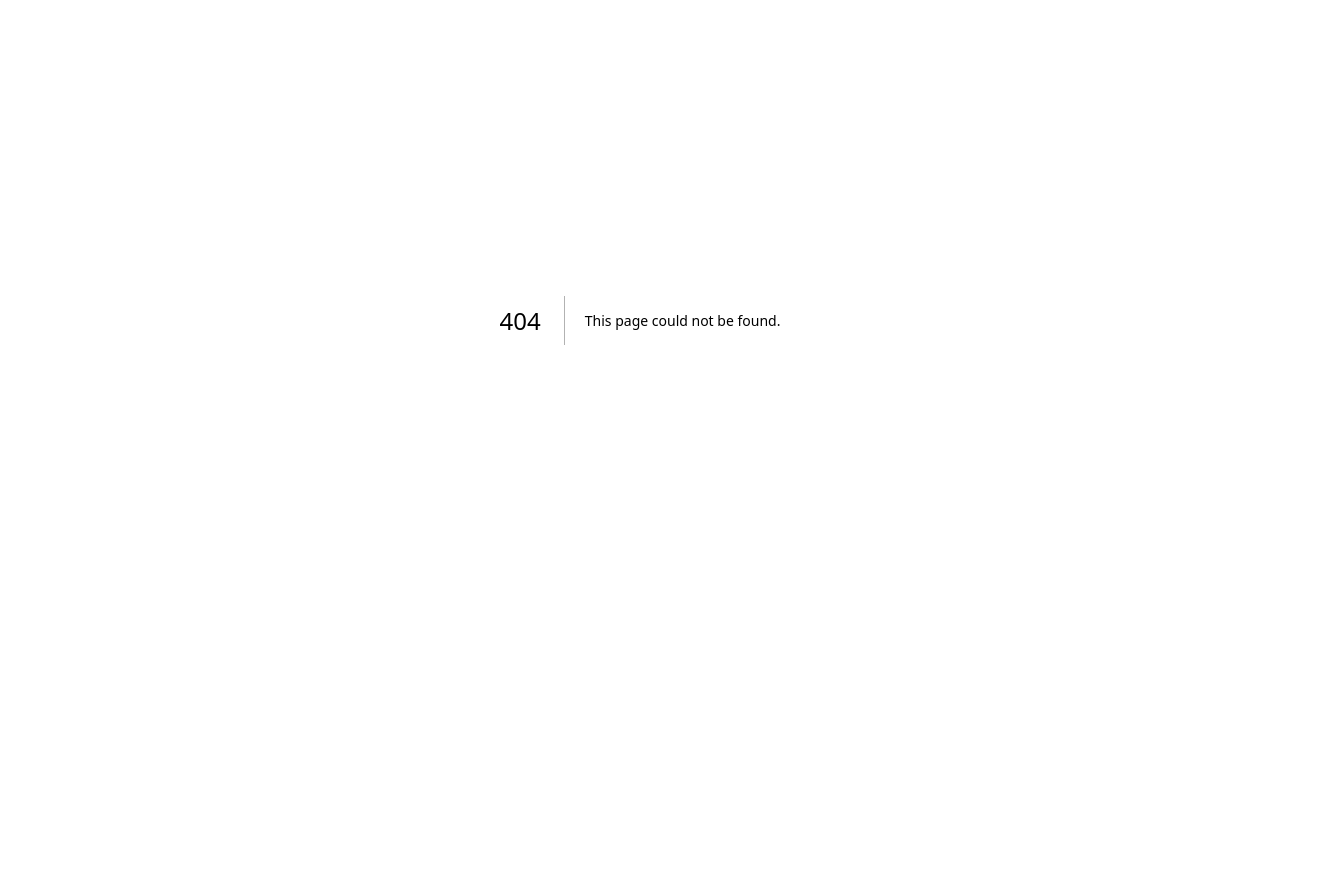
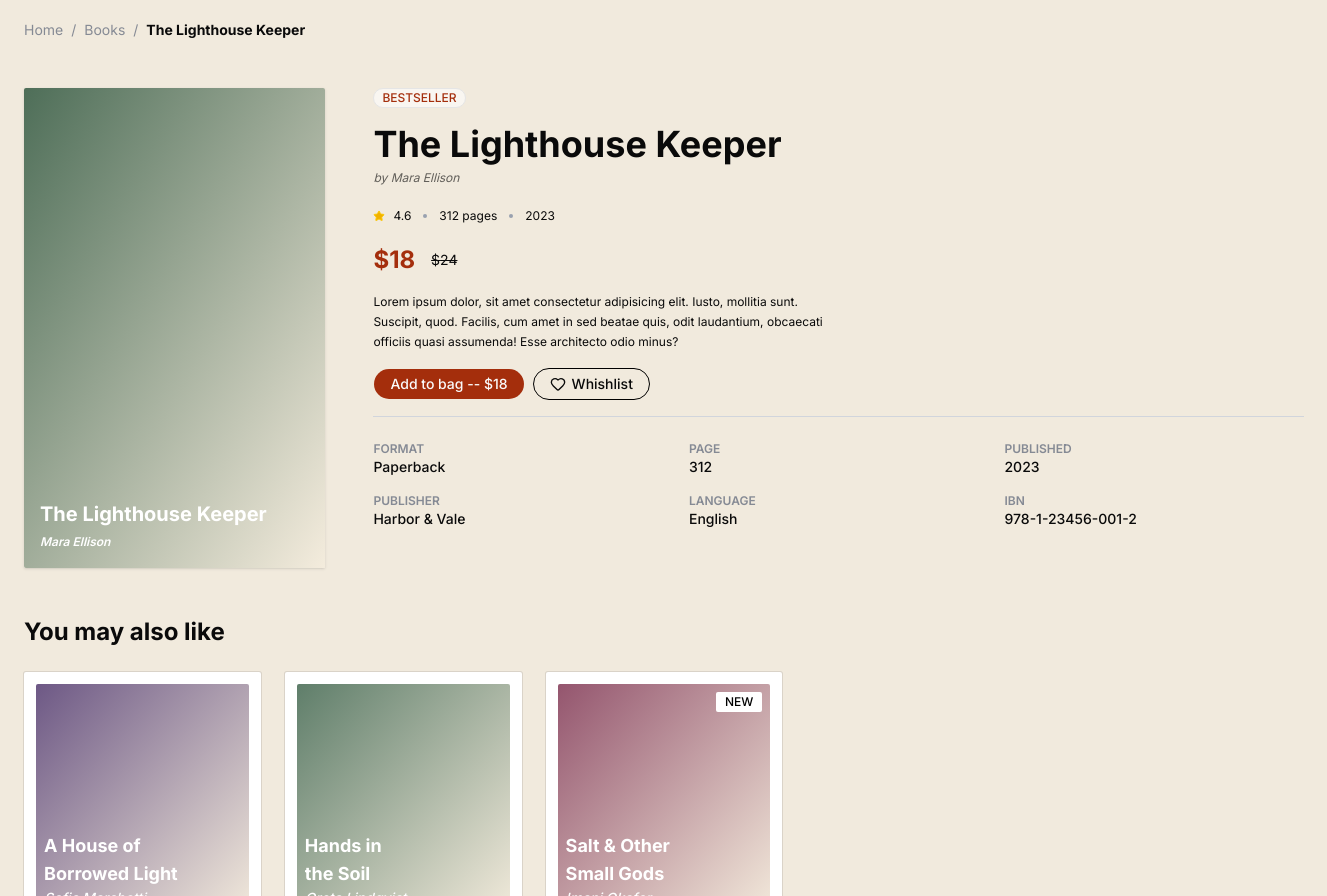
Before and after one commit to Trangsiban27/trangsiban_ezgames_frontendtest, a Next.js app: page /books/1 in a window 1280 px wide. Before the commit this address had no page. Shown: the part 80-976 px from the top of the page, 1327 px wide, since content can reach past the window. Before the commit the page ends 800 px from the top, so only its background shows below. Built offline with nearby package versions, Linux system fonts and the light colour scheme; a web font is replaced by a local one.

Commit message:
Feat: Book detail page and reponsive

```diff
--- /dev/null
+++ b/app/(main)/books/[id]/page.tsx
@@ -0,0 +1,156 @@
+'use client'
+import YouMayLikes from '@/components/books/you-may-likes/YouMayLikes'
+import { Badge } from '@/components/ui/badge'
+import { Button } from '@/components/ui/button'
+import { BOOKS } from '@/constants'
+import { Heart, Star } from 'lucide-react'
+import Link from 'next/link'
+import { useParams, useSearchParams } from 'next/navigation'
+import React, { Suspense } from 'react'
+
+interface Props {
+    id: string | any
+}
+
+const INFO = [
+    {
+        title: 'FORMAT',
+        text: 'Paperback'
+    },
+    {
+        title: 'PAGE',
+        text: 312
+    },
+    {
+        title: 'PUBLISHED',
+        text: '2023'
+    },
+    {
+        title: 'PUBLISHER',
+        text: 'Harbor & Vale'
+    },
+    {
+        title: 'LANGUAGE',
+        text: 'English'
+    },
+    {
+        title: 'IBN',
+        text: '978-1-23456-001-2'
+    }
+]
+
+const BookDetailPageContent = ({ id }: Props) => {
+
+    const bookData = BOOKS.find((item) => item?.id === Number(id))
+
+    console.log(bookData)
+
+    return (
+        <div className='my-25 lg:w-7xl w-full flex flex-col'>
+            <div className='flex items-center gap-2'>
+                <Link href={'/'} className='text-sm text-gray-500/80'>
+                    Home
+                </Link>
+                <span className='text-sm text-gray-500/80'>/</span>
+                <Link href={'/books'} className='text-sm text-gray-500/80'>
+                    Books
+                </Link>
+                <span className='text-sm text-gray-500/80'>/</span>
+                <Link href={'#'} className='text-sm font-bold'>
+                    {bookData?.title}
+                </Link>
+            </div>
+
+            <main className='flex lg:flex-row flex-col my-12 gap-12'>
+                <figure className='lg:w-[30%] w-full h-120'>
+                    <div
+                        className='w-full h-full shadow'
+                        style={{
+                            '--from-color': bookData?.color,
+                            '--to-color': '#f4ecdd'
+                        } as React.CSSProperties}
+                    >
+                        <div
+                            className="w-full h-full relative bg-[linear-gradient(to_bottom_right,var(--from-color),var(--to-color))] rounded-xs p-4"
+                        >
+                            <div className='absolute bottom-4'>
+                                <h2 className='text-xl text-white font-bold'>{bookData?.title}</h2>
+                                <span className='text-white text-xs italic font-semibold'>{bookData?.author}</span>
+                            </div>
+                        </div>
+                    </div>
+                </figure>
+
+                <section className='flex flex-col gap-4'>
+                    {bookData?.tag && <Badge variant={'outline'} className='text-primary bg-white/60'>
+                        <span className='text-xs'>{bookData?.tag}</span>
+                    </Badge>}
+
+                    <div className=''>
+                        <h1 className='text-4xl font-bold'>{bookData?.title}</h1>
+                        <span className='text-xs italic text-black/60'>by {bookData?.author}</span>
+                    </div>
+
+                    <div className='flex items-center gap-3 '>
+                        <div className='flex items-center gap-2'>
+                            <Star width={12} className='text-yellow-400 fill-yellow-500' />
+                            <span className='text-xs'>{bookData?.rating}</span>
+                        </div>
+
+                        <span className='w-1 h-1 bg-gray-400 rounded-full'></span>
+
+                        <span className='text-xs'>312 pages</span>
+
+                        <span className='w-1 h-1 bg-gray-400 rounded-full'></span>
+
+                        <span className='text-xs'>2023</span>
+                    </div>
+
+                    <div className='flex items-center gap-4'>
+                        <span className='text-primary font-bold text-2xl'>${bookData?.price}</span>
+                        {bookData?.oldPrice && <span className='font-normal text-sm line-through'>${bookData?.oldPrice}</span>}
+                    </div>
+
+                    <p className='w-1/2 text-xs leading-5'>Lorem ipsum dolor, sit amet consectetur adipisicing elit. Iusto, mollitia sunt. Suscipit, quod. Facilis, cum amet in sed beatae quis, odit laudantium, obcaecati officiis quasi assumenda! Esse architecto odio minus?</p>
+
+                    <div className='flex items-center gap-2'>
+                        <Button className='px-4 rounded-2xl cursor-pointer'>Add to bag -- ${bookData?.price}</Button>
+
+                        <Button
+                            variant={'outline'}
+                            className='px-4 rounded-2xl border-black cursor-pointer'
+                        >
+                            <Heart width={10} />
+                            Whishlist
+                        </Button>
+                    </div>
+
+                    <div className='grid lg:grid-cols-3 grid-cols-1 gap-4 border-t border-gray-300 pt-6'>
+                        {INFO.map((item, index) => (
+                            <div key={index} className='flex flex-col'>
+                                <span className='uppercase font-semibold font-sans text-xs text-gray-500/80'>{item?.title}</span>
+                                <span className='font-sans font-medium text-sm'>{item?.text}</span>
+                            </div>
+                        ))}
+                    </div>
+                </section>
+            </main>
+
+            <YouMayLikes />
+        </div>
+    )
+}
+
+export const BookDetailPage = () => {
+    const params = useParams()
+
+    return (
+        <div>
+            <Suspense fallback={<div className="animate-pulse">Loading book details...</div>}>
+                <BookDetailPageContent id={params?.id} />
+            </Suspense>
+        </div>
+    )
+}
+
+export default BookDetailPage
--- /dev/null
+++ b/components/books/you-may-likes/YouMayLikes.tsx
@@ -0,0 +1,19 @@
+import ProductCard from '@/components/common/ProductCard'
+import { YOU_MAY_LIKES } from '@/constants'
+import React from 'react'
+
+const YouMayLikes = () => {
+    return (
+        <section>
+            <h1 className='font-bold text-2xl'>You may also like</h1>
+
+            <ul className='grid lg:grid-cols-5 md:grid-cols-2 grid-cols-1 gap-6 mt-6'>
+                {YOU_MAY_LIKES.map((item) => (
+                    <ProductCard key={item?.id} data={item} />
+                ))}
+            </ul>
+        </section>
+    )
+}
+
+export default YouMayLikes
--- a/components/common/ProductCard.tsx
+++ b/components/common/ProductCard.tsx
@@ -1,18 +1,27 @@
+'use client'
 import React from 'react'
 import ListHeader from './ListHeader'
 import { ProductTypes } from '@/types'
 import { Card, CardAction, CardContent, CardDescription, CardHeader, CardTitle } from '../ui/card'
 import { Badge } from '../ui/badge'
 import { Star } from 'lucide-react'
+import { useRouter } from 'next/navigation'
 
 interface Props {
     data: ProductTypes
 }
 
 const ProductCard = ({ data }: Props) => {
+    const router = useRouter()
+
+    const handleSelect = () => {
+        router.push(`/books/${data?.id}`)
+    }
+
     return (
         <Card
             className='p-3 rounded-xs hover:shadow hover:-translate-y-1 transition-all duration-300 ease-in-out cursor-pointer'
+            onClick={handleSelect}
         >
             <div
                 style={{
--- a/constants/index.tsx
+++ b/constants/index.tsx
@@ -39,6 +39,21 @@ export const BOOKS = [
     { "id": 8, "title": "Hands in the Soil", "author": "Greta Lindqvist", "price": 23.00, "oldPrice": null, "rating": 4.3, "tag": null, "color": "#5f7e6a" },
     { "id": 9, "title": "The Saltmarsh Murders", "author": "Edmund Pryce", "price": 16.00, "oldPrice": null, "rating": 4.1, "tag": null, "color": "#a14f43" },
     { "id": 10, "title": "Threads of the Void", "author": "Kai Tanaka", "price": 20.50, "oldPrice": null, "rating": 4.6, "tag": "NEW", "color": "#5b7391" }
+]
+
+export const YOU_MAY_LIKES = [
+    { "id": 7, "title": "A House of Borrowed Light", "author": "Sofia Marchetti", "price": 17.25, "oldPrice": 22.00, "rating": 4.5, "tag": null, "color": "#6d5885" },
+    { "id": 8, "title": "Hands in the Soil", "author": "Greta Lindqvist", "price": 23.00, "oldPrice": null, "rating": 4.3, "tag": null, "color": "#5f7e6a" },
+    {
+        "id": 3,
+        "title": "Salt & Other Small Gods",
+        "author": "Imani Okafor",
+        "price": 13.00,
+        "oldPrice": null,
+        "rating": 4.8,
+        "tag": "NEW",
+        "color": "#94556e"
+    },
 ]
 
 export const FEATURES = [
```
